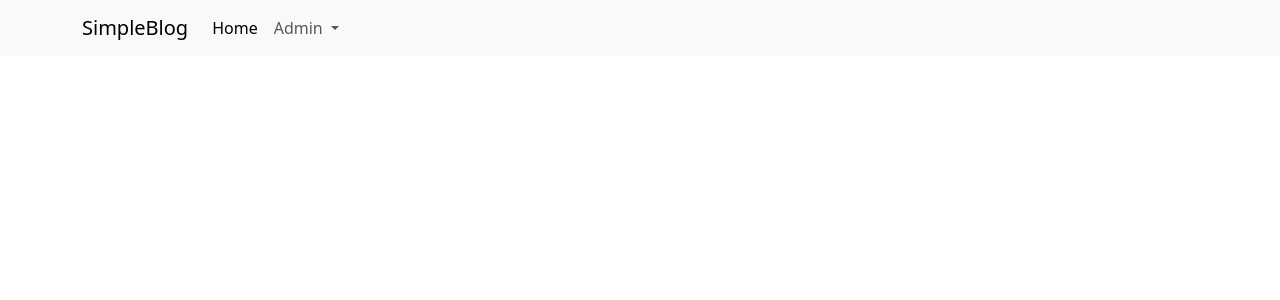
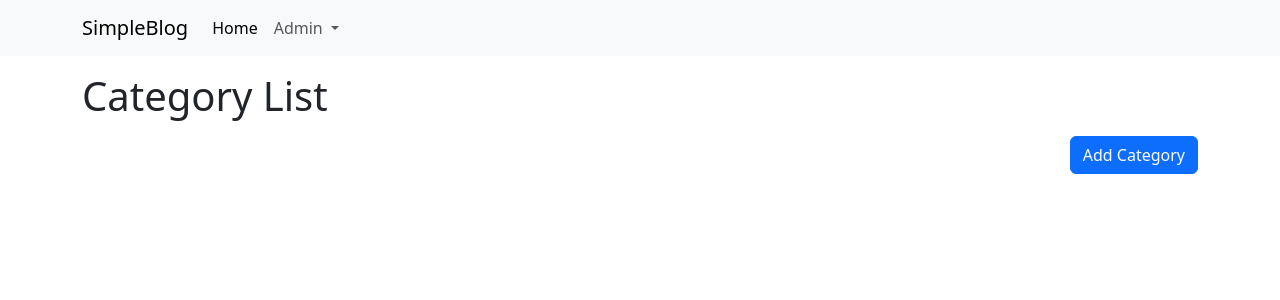
Before and after one commit to charlesGraham/simple-blog, an Angular app in the folder client/SimpleBlog/: page /admin/categories in a window 1280 px wide. Before the commit this address led to /. Shown: the top 300 px of the page. Built offline with nearby package versions, Linux system fonts and the light colour scheme.

Commit message:
Added category page & added path to app-routing

```diff
--- a/client/SimpleBlog/src/app/app-routing.module.ts
+++ b/client/SimpleBlog/src/app/app-routing.module.ts
@@ -1,7 +1,10 @@
 import { NgModule } from '@angular/core';
 import { RouterModule, Routes } from '@angular/router';
+import { CategoryListComponent } from './features/category/category-list/category-list.component';
 
-const routes: Routes = [];
+const routes: Routes = [
+  { path: 'admin/categories', component: CategoryListComponent }
+];
 
 @NgModule({
   imports: [RouterModule.forRoot(routes)],
--- a/client/SimpleBlog/src/app/app.module.ts
+++ b/client/SimpleBlog/src/app/app.module.ts
@@ -4,11 +4,13 @@ import { BrowserModule } from '@angular/platform-browser';
 import { AppRoutingModule } from './app-routing.module';
 import { AppComponent } from './app.component';
 import { NavbarComponent } from './core/components/navbar/navbar.component';
+import { CategoryListComponent } from './features/category/category-list/category-list.component';
 
 @NgModule({
   declarations: [
     AppComponent,
-    NavbarComponent
+    NavbarComponent,
+    CategoryListComponent
   ],
   imports: [
     BrowserModule,
--- a/client/SimpleBlog/src/app/core/components/navbar/navbar.component.html
+++ b/client/SimpleBlog/src/app/core/components/navbar/navbar.component.html
@@ -16,7 +16,7 @@
           </a>
           <ul class="dropdown-menu">
             <li><a class="dropdown-item" href="#">Blog Posts</a></li>
-            <li><a class="dropdown-item" href="#">Categories</a></li>
+            <li><a class="dropdown-item" [routerLink]="['/admin/categories']">Categories</a></li>
           </ul>
         </li>
       </ul>
--- /dev/null
+++ b/client/SimpleBlog/src/app/features/category/category-list/category-list.component.html
@@ -0,0 +1,7 @@
+<div class="container">
+  <h1 class="mt-3">Category List</h1>
+
+  <div class="d-flex justify-content-end mt-3">
+    <a href="" class="btn btn-primary">Add Category</a>
+  </div>
+</div>
```
Also changed, not shown: client/SimpleBlog/src/app/features/category/category-list/category-list.component.ts (added, +10 -0 lines), client/SimpleBlog/src/app/features/category/category-list/category-list.component.css (added), 1 other file (tests, documents, lock files or other folders).
